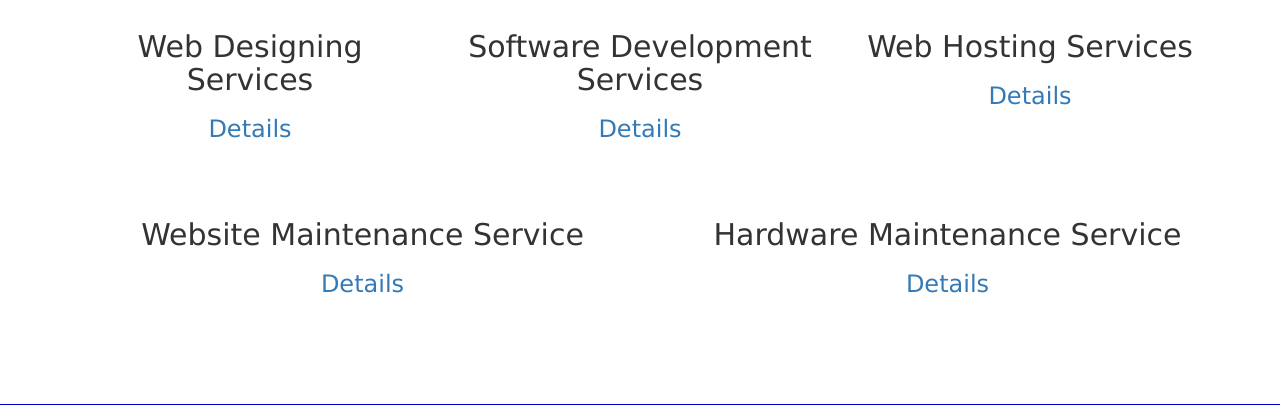
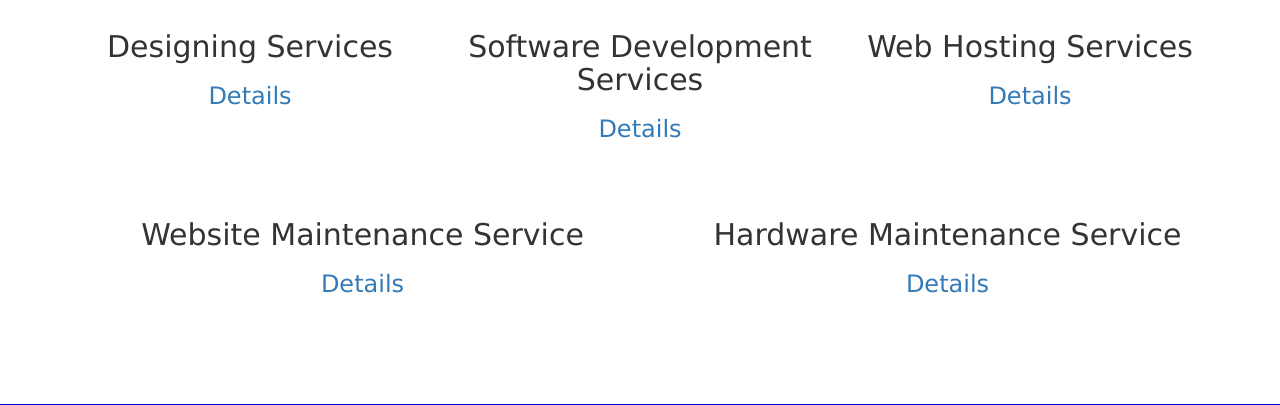
Before and after one commit to romelkumarverma/ecommerceweb, a PHP site: page /services.php in a window 1280 px wide. Shown: the part 730-1135 px from the top of the page. Run offline with PHP 8.4, Linux system fonts and the light colour scheme; some libraries are stand-ins or nearby versions.

Commit message:
Update services.php

```diff
--- a/website/Electicks Website/page/services.php
+++ b/website/Electicks Website/page/services.php
@@ -196,7 +196,7 @@
 				<img src="img/services.png" id="icon">
 			</div>
 			<div class="col-sm-4">
-				<h2>Web Designing Services</h2>
+				<h2>Designing Services</h2>
 
 						<h3><a href="#hidden1" data-toggle="collapse">Details</a></h3>
 					<div id="hidden1" class="collapse">
```
